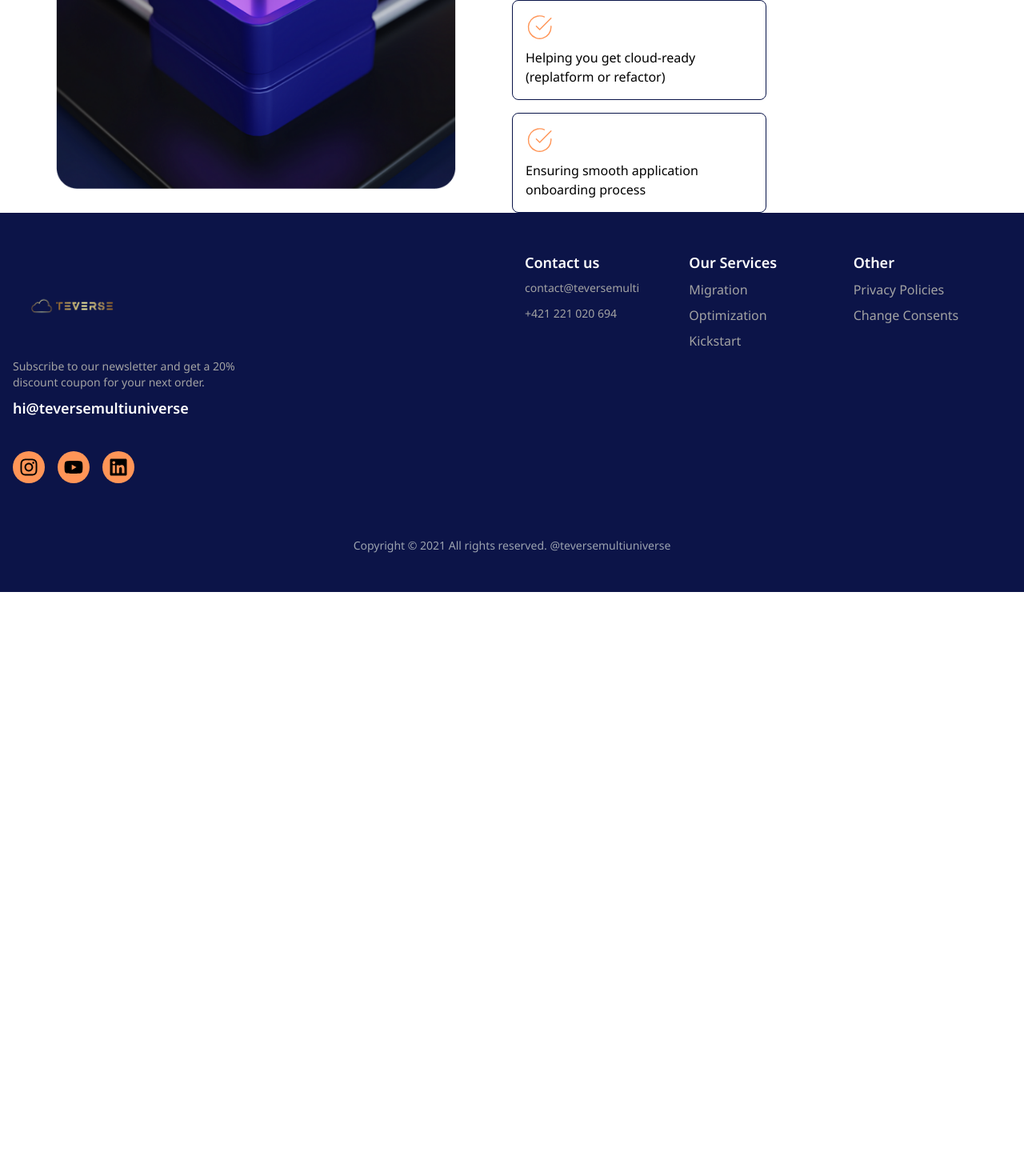
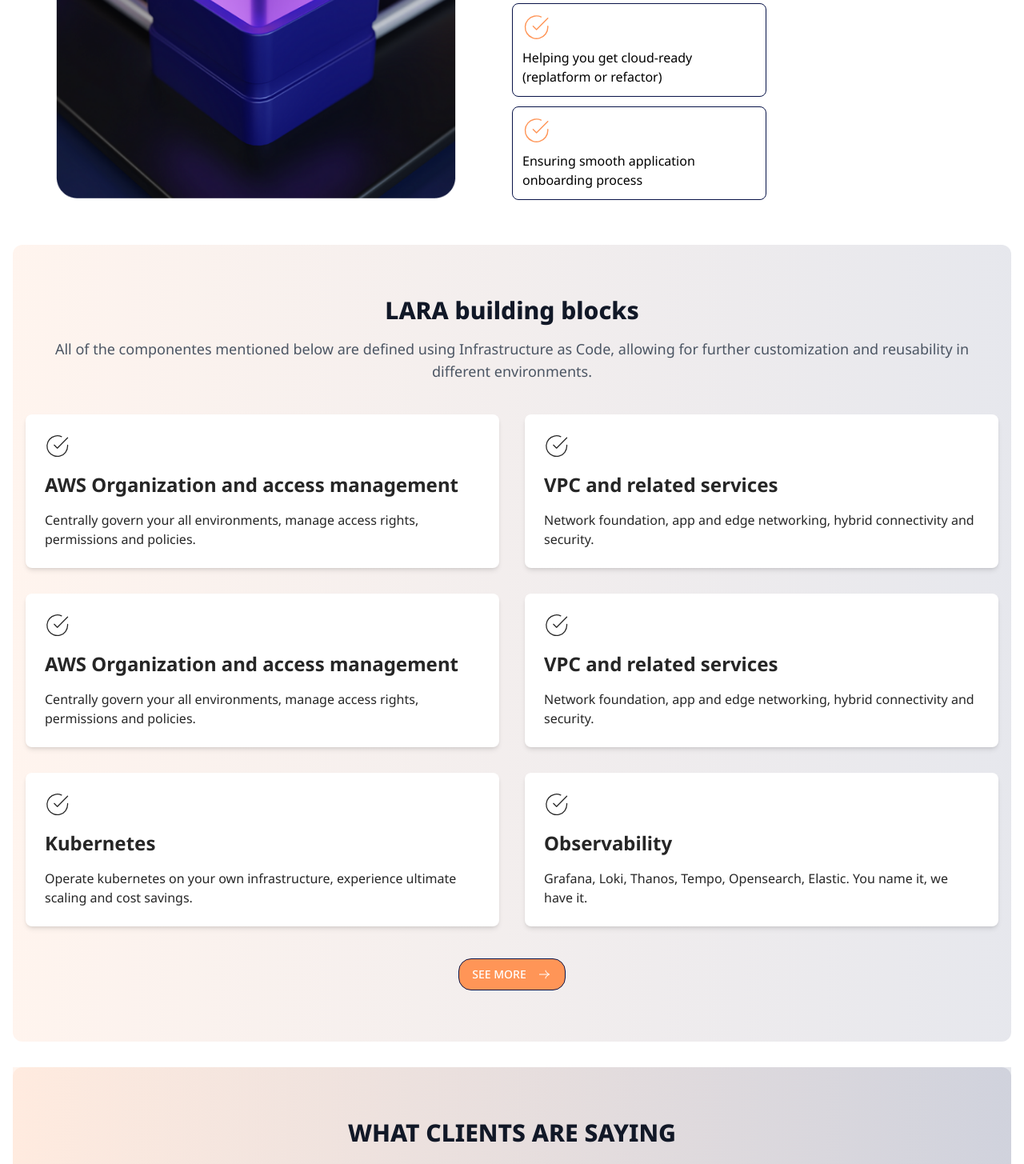
Before and after one commit to Lukman10a/web-agency, a Next.js app: page /aws in a window 1280 px wide. Shown: the part 2840-4295 px from the top of the page at 80% size. Before the commit the page ends 3580 px from the top, so only its background shows below. Built offline with nearby package versions, Linux system fonts and the light colour scheme.

Commit message:
add testimonial, contact and LARA sections to AWS, set some respon siveness

```diff
--- a/src/pages/aws.tsx
+++ b/src/pages/aws.tsx
@@ -8,11 +8,15 @@ import aws from "../../public/svg/aws.svg";
 import data from "../../public/svg/data.svg";
 import devops from "../../public/svg/devops.svg";
 import mark from "../../public/svg/mark.svg";
+import black_mark from "../../public/svg/black_mark.svg";
 import Cardimage1 from "../../public/assets/cardimage1.png";
 import contact from "../../public/assets/contact.png";
 import React from "react";
 import Image from "next/image";
 import { motion } from "framer-motion";
+import Testimonials from "@/components/what-client";
+import ContactSection from "@/components/lets-talk";
+import { Avatar, AvatarImage, AvatarFallback } from "@radix-ui/react-avatar";
 
 export default function AWS() {
   const cardData = [
@@ -51,12 +55,57 @@ export default function AWS() {
     "Co-funding with AWS Migrations Acceleration Program (MAP)",
   ];
 
+  interface Lara {
+    title: string;
+    quote: string;
+    image: string;
+  }
+
+  const lara: Lara[] = [
+    {
+      image: black_mark,
+      title: "AWS Organization and access management",
+      quote:
+        "Centrally govern your all environments, manage access rights, permissions and policies.",
+    },
+    {
+      image: black_mark,
+      title: "VPC and related services",
+      quote:
+        "Network foundation, app and edge networking, hybrid connectivity and security.",
+    },
+    {
+      image: black_mark,
+      title: "AWS Organization and access management",
+      quote:
+        "Centrally govern your all environments, manage access rights, permissions and policies.",
+    },
+    {
+      image: black_mark,
+      title: "VPC and related services",
+      quote:
+        "Network foundation, app and edge networking, hybrid connectivity and security.",
+    },
+    {
+      image: black_mark,
+      title: "Kubernetes",
+      quote:
+        "Operate kubernetes on your own infrastructure, experience ultimate scaling and cost savings.",
+    },
+    {
+      image: black_mark,
+      title: "Observability",
+      quote:
+        "Grafana, Loki, Thanos, Tempo, Opensearch, Elastic. You name it, we have it.",
+    },
+  ];
+
   return (
     <div>
       {/* Hero Section */}
-      <section className="flex md:flex-col items-center gap-10 bg-gradient-to-r from-[rgba(8,19,72,0.1)] to-[rgba(255,149,87,0.1)] p-12">
+      <section className="flex md:flex-col items-center gap-10 lg:gap-6 bg-gradient-to-r from-[rgba(8,19,72,0.1)] to-[rgba(255,149,87,0.1)] p-12">
         <article className="space-y-10">
-          <h1 className="font-sora font-extrabold text-6xl animate-fade-in-up">
+          <h1 className="font-sora font-extrabold text-6xl animate-fade-in-up lg:text-5xl">
             Amazon Web Services
           </h1>
           <p className="font-medium text-xl animate-fade-in-up delay-200 font-sans">
@@ -70,7 +119,7 @@ export default function AWS() {
         <Image
           src={awsHero}
           alt="case-study-hero"
-          className="animate-fade-in-up delay-500"
+          className="animate-fade-in-up delay-500 lg:w-[400px]"
         />
       </section>
 
@@ -157,29 +206,29 @@ export default function AWS() {
           </p>
         </div>
 
-        <div className="grid grid-cols-2 place-items-center lg:grid-cols-1">
+        <div className="grid grid-cols-2 place-items-center py-10 lg:grid-cols-1">
           <Image
             src={contact}
             alt="Contact us"
             className="w-[500px] md:py-2 sm:px-6"
           />
           <div className="flex gap-4 md:p-8 sm:flex-col">
-            <div className="space-y-4">
+            <div className="space-y-3">
               {consultingServices.map((service, index) => (
                 <div
                   key={index}
-                  className="rounded-lg border border-[#081348] p-4 space-y-2"
+                  className="rounded-lg border border-[#081348] p-3 space-y-2"
                 >
                   <Image src={mark} alt="mark" />
                   <p>{service}</p>
                 </div>
               ))}
             </div>
-            <div className="space-y-4">
+            <div className="space-y-3">
               {consultingServices2.map((service, index) => (
                 <div
                   key={index}
-                  className="rounded-lg border border-[#081348] p-4 space-y-2"
+                  className="rounded-lg border border-[#081348] p-3 space-y-2"
                 >
                   <Image src={mark} alt="mark" />
                   <p>{service}</p>
@@ -189,6 +238,51 @@ export default function AWS() {
           </div>
         </div>
       </section>
+
+      <section className="bg-white p-4">
+        <section className="rounded-xl bg-gradient-to-r from-gradient-100 to-gradient-200 py-16">
+          <div className="max-w-7xl mx-auto px-4 sm:px-6 lg:px-8">
+            <div className="text-center">
+              <h2 className="text-3xl font-extrabold text-gray-900 sm:text-4xl">
+                LARA building blocks{" "}
+              </h2>
+              <p className="mt-4 text-lg text-gray-600">
+                All of the componentes mentioned below are defined using
+                Infrastructure as Code, allowing for further customization and
+                reusability in different environments.{" "}
+              </p>
+            </div>
+
+            <div className="mt-10 grid gap-8 sm:grid-cols-1 md:grid-cols-2 grid-cols-2">
+              {lara.map((item, index) => (
+                <article
+                  key={index}
+                  className="bg-white space-y-4 p-6 rounded-lg shadow-md hover:shadow-lg transition-shadow duration-300"
+                >
+                  <Image src={black_mark} alt="black_mark" />
+                  <h3 className="text-[#262626] font-bold text-2xl">
+                    {item.title}
+                  </h3>
+                  <p className="text-[#262626] ">{item.quote}</p>
+                </article>
+              ))}
+            </div>
+          </div>
+          <div className="flex justify-center pt-10">
+            <Button className="border border-[#081348] flex gap-4 items-center bg-orange-650 w-fit rounded-2xl text-white transition duration-500 transform hover:scale-105 hover:bg-orange-600">
+              <span>SEE MORE</span>
+              <ArrowIcon />
+            </Button>
+          </div>
+        </section>
+      </section>
+
+      <div className="bg-white p-4 ">
+        <div className="rounded-xl bg-gradient-to-r from-gradient-100 to-gradient-200">
+          <Testimonials />
+        </div>
+      </div>
+      <ContactSection />
     </div>
   );
 }
```
Also changed, not shown: public/svg/black_mark.svg (added).
